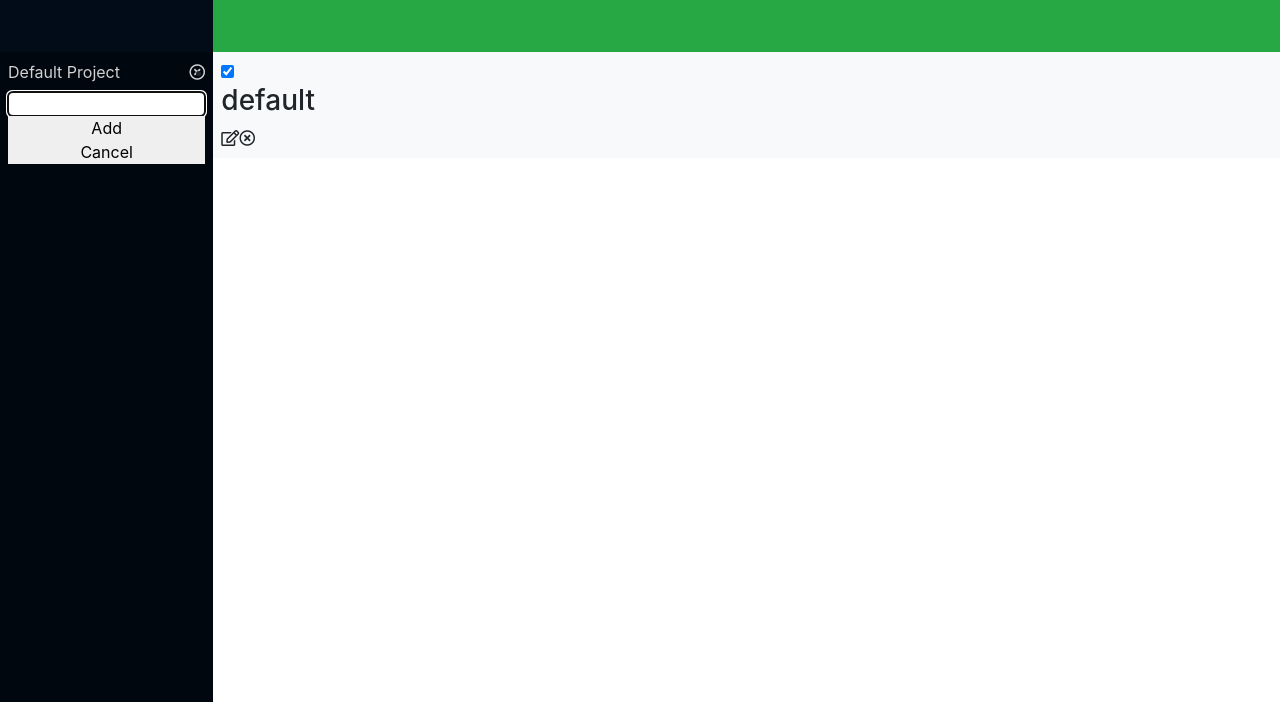
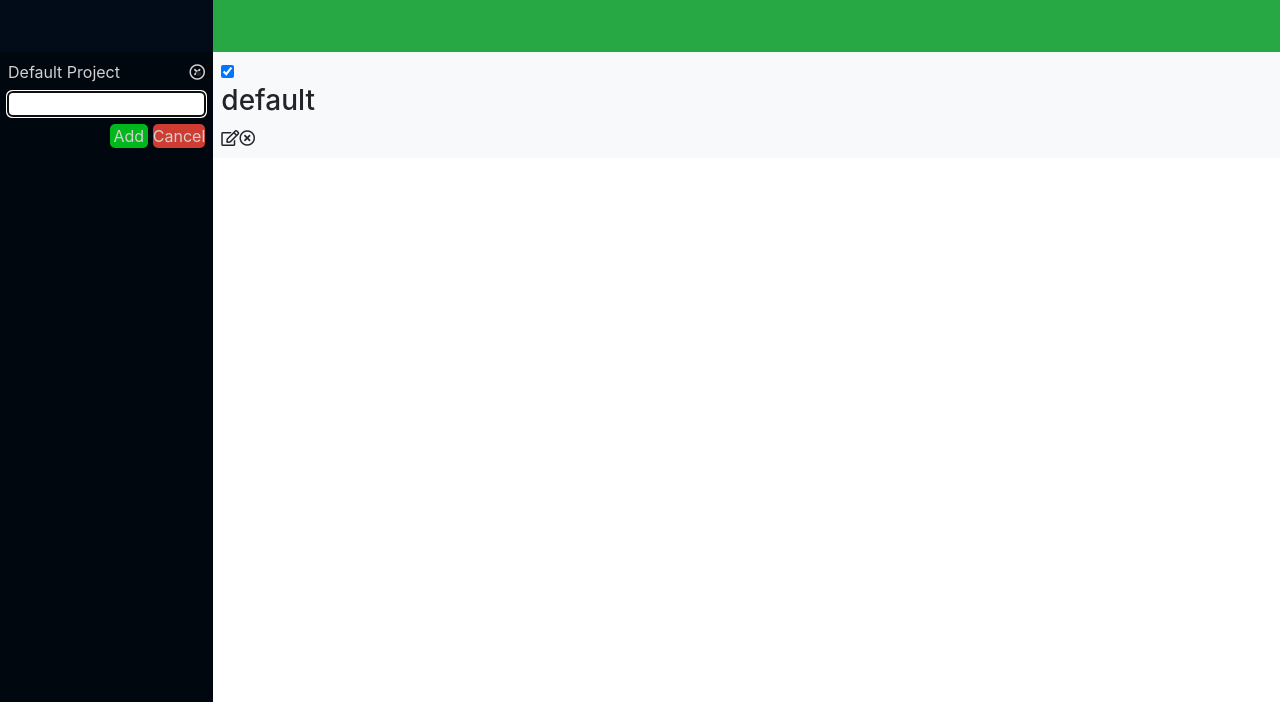
Before and after one commit to dansantander/todo-list, a website built with webpack: page dist/index.html in a window 1280 px wide. Both pictures are taken after a click on the icon 189 px from the left and 75 px from the top of the page. Shown: the part 98-800 px from the top of the page. Built offline with nearby package versions, Linux system fonts and the light colour scheme.

Commit message:
Start styling

```diff
--- a/src/render/dom.js
+++ b/src/render/dom.js
@@ -253,7 +253,7 @@ const domManipulation = (() => {
     const listProjects = document.getElementById('projects');
     const div = document.createElement('div');
     div.setAttribute('id', 'form-project');
-    div.classList = 'd-flex flex-column px-2';
+    div.classList = 'px-2';
     const input = document.createElement('input');
     input.setAttribute('id', 'form-project-name');
     input.classList = 'align-self-center w-100 px-1';
@@ -264,7 +264,7 @@ const domManipulation = (() => {
     errorMessage.innerHTML = 'This field must not be empty';
     button.innerHTML = 'Add';
     button.classList.add('left-button');
-    buttonCancel.classList.add('left-button');
+    buttonCancel.classList.add('right-button');
 
     button.addEventListener('click', () => {
       const projectName = document.getElementById('form-project-name');
@@ -292,7 +292,7 @@ const domManipulation = (() => {
 
     buttonCancel.innerHTML = 'Cancel';
     buttonCancel.addEventListener('click', hideProjectForm);
-    div.append(input, button, buttonCancel, errorMessage);
+    div.append(input, errorMessage, button, buttonCancel);
     listProjects.appendChild(div);
     input.focus();
   };
--- a/src/style.css
+++ b/src/style.css
@@ -8,7 +8,9 @@
 
 .logo {
   height: 150px;
-  width: 200px;
+  background-color: #010c18;
+  min-width: 200px;
+  width: 100%;
 }
 
 .project-title {
@@ -21,16 +23,11 @@
 }
 
 li {
-  padding: 0.5rem
+  padding: 0.5rem;
 }
 
 i {
   align-self: center;
-}
-
-.logo {
-  background-color: #010c18;
-  width: 100%;
 }
 
 .left-side {
@@ -45,11 +42,36 @@ i {
   width: 90%;
 }
 
-.left-button {
-  border: none;
+#projects li:hover {
+  background-color: #5e94ca63;
+}
+
+#form-project {
+  display: grid;
+  grid-template-columns: repeat(4, 1fr);
 }
 
 #form-project-name {
   border-radius: 5px;
   border: none;
+  grid-column: 1/5;
+  justify-content: center;
+  margin-bottom: 8px;
 }
+
+.left-button {
+  border: none;
+  background-color: rgba(0, 255, 34, 0.719);
+  grid-column: 3/4;
+  margin: 0 5px;
+  border-radius: 5px;
+  color: rgb(211, 209, 209);
+}
+
+.right-button {
+  border: none;
+  background-color: rgb(207, 60, 50);
+  grid-column: 4/5;
+  border-radius: 5px;
+  color: rgb(211, 209, 209);
+}
```
Also changed, not shown: dist/main.js.
